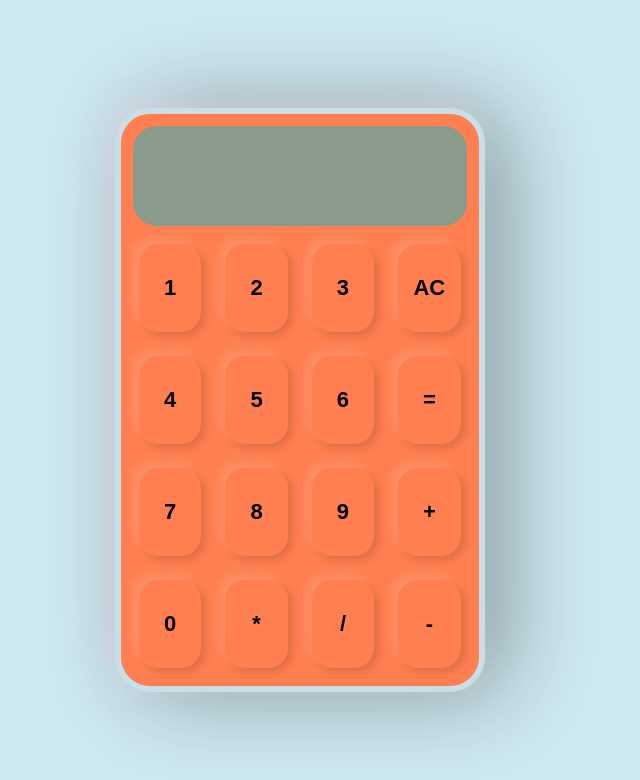
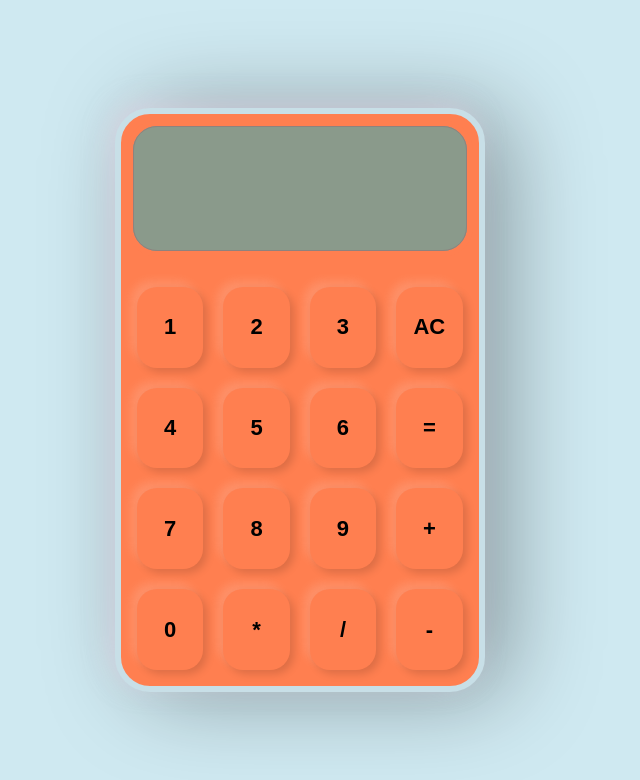
Before and after one commit to MrBenjaminn/Calc-Pet, a plain HTML site: page index.html in a window 1280 px wide. Shown: the whole page, without its empty margins (340-980 px from the left). Drawn offline with Linux system fonts and the light colour scheme.

Commit message:
Update styles.css

```diff
--- a/styles.css
+++ b/styles.css
@@ -7,10 +7,10 @@ body {
   background-color: #CFE9F1;
 }
 
-input:focus {
-  outline: none;
-  box-shadow: none;
-}
+/*input:focus {*/
+/*  outline: none;*/
+/*  box-shadow: none;*/
+/*}*/
 
 input {
   font-size: 68px;
@@ -22,7 +22,12 @@ input {
   border-radius: 30px;
   background-color: rgb(138, 154, 139);
   border: solid 6px coral;
+  margin-bottom: 20px;
+  position: relative;
+  outline: #8f827e solid 1px;
+  outline-offset: -7px;
 }
+
 
 .calculator-container {
   height: 70vh;
@@ -30,7 +35,7 @@ input {
   border-radius: 35px;
   display: grid;
   grid-template-columns: 25% 25% 25% 25%;
-  grid-template-rows: repeat(5, 20%);
+  grid-template-rows:  28% 18% 18% 18% 18%;
   background-color: coral;
   border: solid 6px #c8dfe7;
   box-shadow: -6px -6px 25px rgba(229, 210, 228, 0.5),
@@ -63,7 +68,7 @@ button {
   border-radius: 20px;
   font-weight: 600;
   background-color: coral;
-  margin: 12px;
+  margin: 10px;
   box-shadow:
     -6px -6px 10px rgba(250, 250, 250, 0.15),
     4px 4px 9px rgba(0, 0, 0, 0.14);
```
